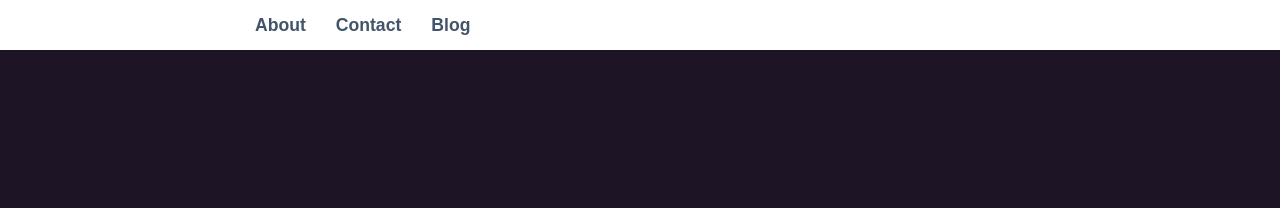
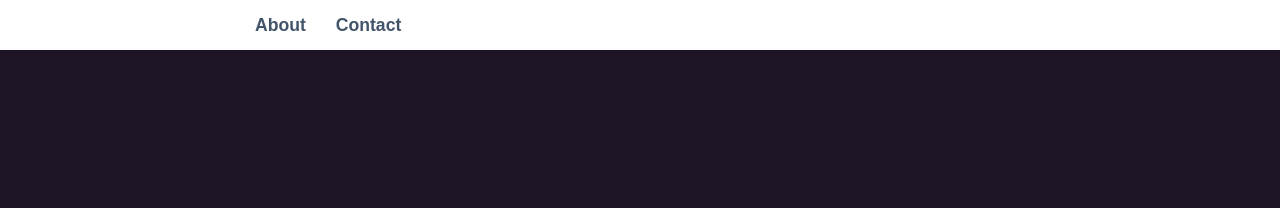
Before and after one commit to mariosuzuki/mariosuzuki.github.io, a Jekyll site: the page built from _pages/01_about.md, in a window 1280 px wide. Shown: the top 208 px of the page. Built offline with Jekyll 4.4.1, drawn with Linux system fonts in a browser that asks for light colours; some web fonts are replaced.

Commit message:
Initial commit

```diff
--- a/_includes/header.html
+++ b/_includes/header.html
@@ -5,7 +5,6 @@
         {% for page in site.pages %} {% if page.title %}
         <li><a href="{{ page.url | prepend: site.baseurl }}">{{ page.title }}</a></li>
         {% endif %} {% endfor %}
-        <li><a href="{{ "/blog" | prepend: site.baseurl }}">Blog</a></li>
       </ul>
       </li>
       </ul>
@@ -13,5 +12,5 @@
   </div>
 </aside>
 <header>
-  <h1><a href="{{ site.baseurl }}">{{ site.title }}</a></h1>
+  <h1><a href="{{ site.baseurl }}/">{{ site.title }}</a></h1>
 </header>
```
Also changed, not shown: _pages/01_about.md (+1 -1 lines), _pages/02_contact.md (+1 -1 lines).
